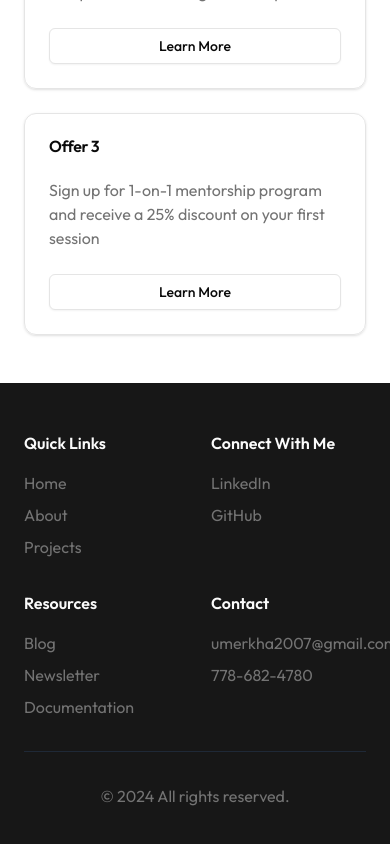
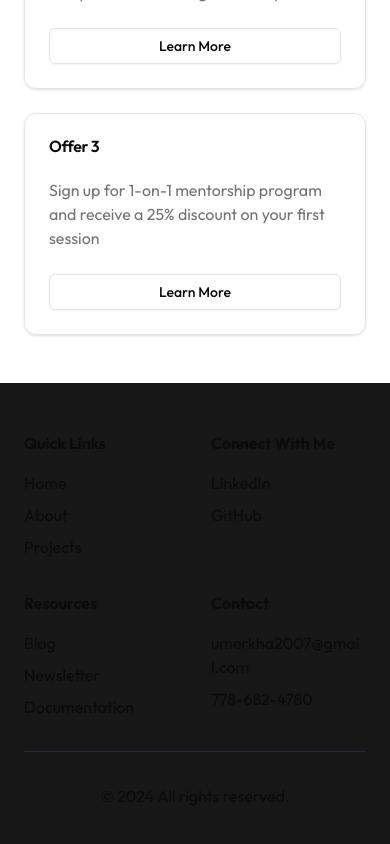
Before and after one commit to umerkha2007/portfolio, a Next.js app: page / in a window 390 px wide. Shown: the part 8513-9357 px from the top of the page. Built offline with nearby package versions, Linux system fonts and the light colour scheme.

Commit message:
fixed responsive issue

```diff
--- a/app/styles/typography.css
+++ b/app/styles/typography.css
@@ -58,6 +58,10 @@ p {
 }
 
 .text-primary {
+  color: hsl(var(--primary));
+}
+
+.text-primary-inverse {
   color: hsl(var(--primary-foreground));
 }
 
--- a/components/footer.tsx
+++ b/components/footer.tsx
@@ -2,76 +2,76 @@ import Link from "next/link"
 
 export function Footer() {
   return (
-    <footer className="bg-primary text-primary-foreground">
-      <div className="max-w-6xl mx-auto px-6 py-12 w-full" style={{ boxSizing: 'border-box' }}>
-        <div className="grid grid-cols-2 md:grid-cols-4 gap-8">
+    <footer className="bg-primary text-primary-inverse text-wrap break-all">
+    <div className="max-w-6xl mx-auto px-6 py-12 w-full" style={{ boxSizing: 'border-box' }}>
+      <div className="grid grid-cols-2 md:grid-cols-4 gap-8">
           <div>
-            <h3 className="font-semibold mb-4">Quick Links</h3>
+            <h3 className="font-semibold mb-4 text-primary-inverse">Quick Links</h3>
             <ul className="space-y-2">
-              <li>
-                <Link href="#" className="text-muted-foreground hover:text-primary-foreground">
+              <li className="text-primary-inverse">
+                <Link href="#">
                   Home
                 </Link>
               </li>
-              <li>
-                <Link href="#" className="text-muted-foreground hover:text-primary-foreground">
+              <li className="text-primary-inverse">
+                <Link href="#">
                   About
                 </Link>
               </li>
-              <li>
-                <Link href="#" className="text-muted-foreground hover:text-primary-foreground">
+              <li className="text-primary-inverse">
+                <Link href="#">
                   Projects
                 </Link>
               </li>
             </ul>
           </div>
           <div>
-            <h3 className="font-semibold mb-4">Connect With Me</h3>
+            <h3 className="font-semibold mb-4 text-primary-inverse">Connect With Me</h3>
             <ul className="space-y-2">
-              <li>
-                <Link href="https://linkedin.com/in/umerkhalid1" className="text-muted-foreground hover:text-primary-foreground">
+              <li className="text-primary-inverse">
+                <Link href="https://linkedin.com/in/umerkhalid1">
                   LinkedIn
                 </Link>
               </li>
-              <li>
-                <Link href="https://github.com/umerkha2007" className="text-muted-foreground hover:text-primary-foreground">
+              <li className="text-primary-inverse">
+                <Link href="https://github.com/umerkha2007">
                   GitHub
                 </Link>
               </li>
             </ul>
           </div>
           <div>
-            <h3 className="font-semibold mb-4">Resources</h3>
+            <h3 className="font-semibold mb-4 text-primary-inverse">Resources</h3>
             <ul className="space-y-2">
-              <li>
-                <Link href="#" className="text-muted-foreground hover:text-primary-foreground">
+              <li className="text-primary-inverse">
+                <Link href="#">
                   Blog
                 </Link>
               </li>
-              <li>
-                <Link href="#" className="text-muted-foreground hover:text-primary-foreground">
+              <li className="text-primary-inverse">
+                <Link href="#">
                   Newsletter
                 </Link>
               </li>
-              <li>
-                <Link href="#" className="text-muted-foreground hover:text-primary-foreground">
+              <li className="text-primary-inverse">
+                <Link href="#">
                   Documentation
                 </Link>
               </li>
             </ul>
           </div>
           <div>
-            <h3 className="font-semibold mb-4">Contact</h3>
+            <h3 className="font-semibold mb-4 text-primary-inverse">Contact</h3>
             <ul className="space-y-2">
-              <li className="text-muted-foreground">umerkha2007@gmail.com</li>
-              <li className="text-muted-foreground">778-682-4780</li>
+              <li className="text-primary-inverse">umerkha2007@gmail.com</li>
+              <li className="text-primary-inverse">778-682-4780</li>
             </ul>
           </div>
         </div>
-        <div className="border-t border-gray-800 mt-8 pt-8 text-center text-muted-foreground">
-          <p>© 2024 All rights reserved.</p>
-        </div>
+        <div className="border-t border-gray-800 mt-8 pt-8 text-center">
+        <p className="text-primary-inverse">© 2024 All rights reserved.</p>
+      </div>
       </div>
     </footer>
-  )
-}
+    )
+};
--- a/tailwind.config.ts
+++ b/tailwind.config.ts
@@ -3,7 +3,7 @@ import tailwindcssAnimate from "tailwindcss-animate";
 import { addDynamicIconSelectors } from '@iconify/tailwind';
 
 const config: Config = {
-  darkMode: ["class"],
+  darkMode: "selector",
   content: [
 	"./pages/**/*.{js,ts,jsx,tsx,mdx}",
 	"./components/**/*.{js,ts,jsx,tsx,mdx}",
```
